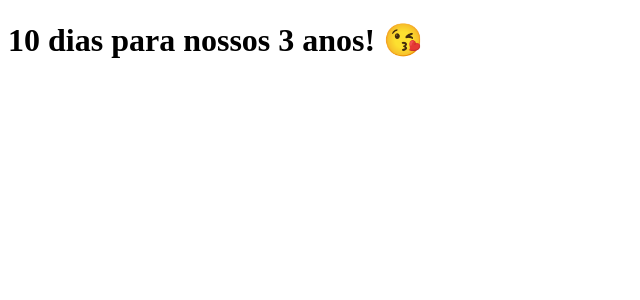
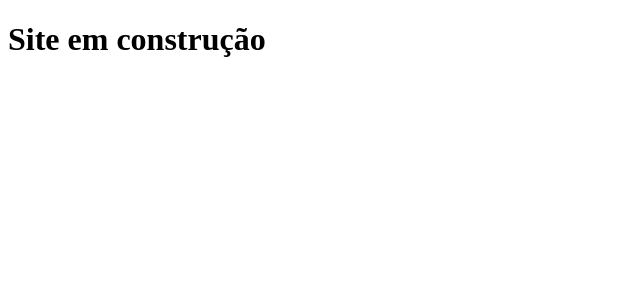
Before and after one commit to abneramorim/clone-tabnews, a Next.js app: page / in a window 1280 px wide. Shown: the top 300 px of the page, without its empty margins (0-640 px from the left). Built offline with nearby package versions, Linux system fonts and the light colour scheme.

Commit message:
alteração na página inicial

```diff
--- a/pages/index.js
+++ b/pages/index.js
@@ -1,5 +1,5 @@
 function Home() {
-  return <h1> 10 dias para nossos 3 anos! 😘 </h1>;
+  return <h1> Site em construção </h1>;
 }
 
 export default Home;
```
